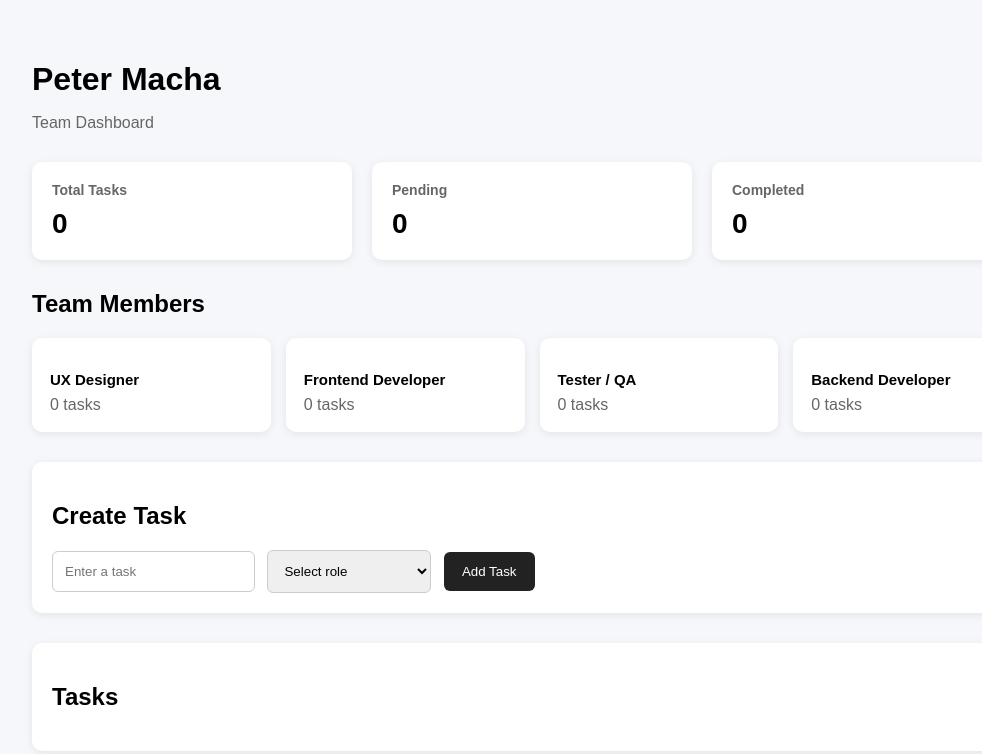
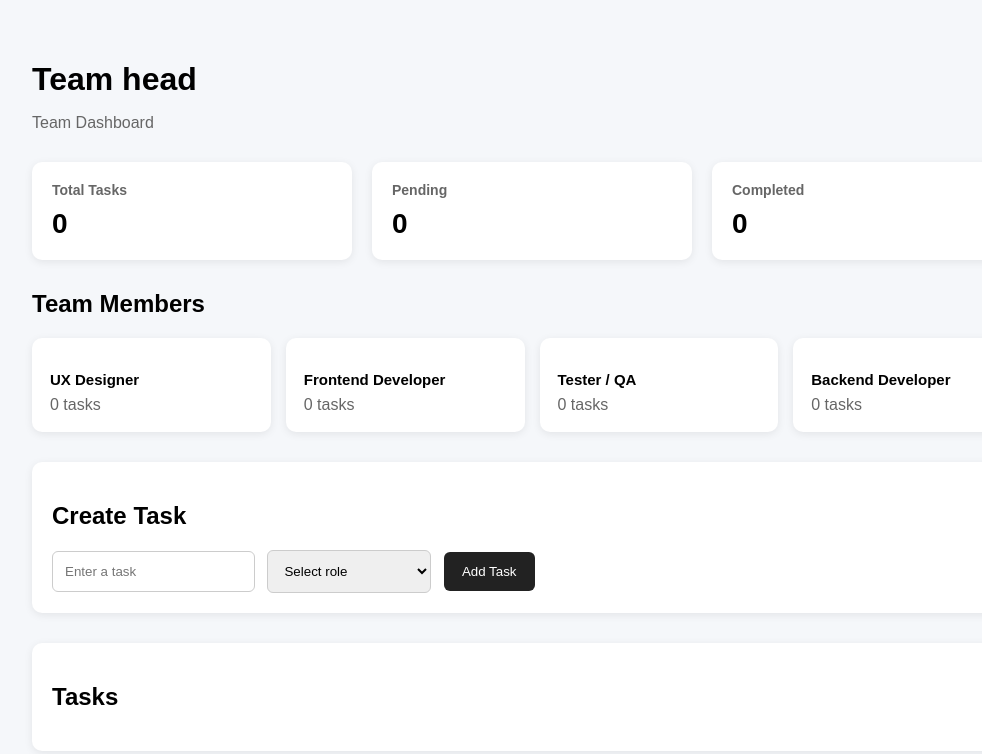
Before and after one commit to bharanidar/task-manager, a plain HTML site: page frontend/index.html in a window 1280 px wide. Shown: the whole page, without its empty margins (108-1090 px from the left). Drawn offline with Linux system fonts and the light colour scheme; no server answers.

```diff
--- a/frontend/index.html
+++ b/frontend/index.html
@@ -149,7 +149,7 @@
 <body>
     <div class="container">
 
-        <h1>Peter Macha</h1>
+        <h1>Team head</h1>
         <p class="subtitle">Team Dashboard</p>
 
         <div class="stats">
```
